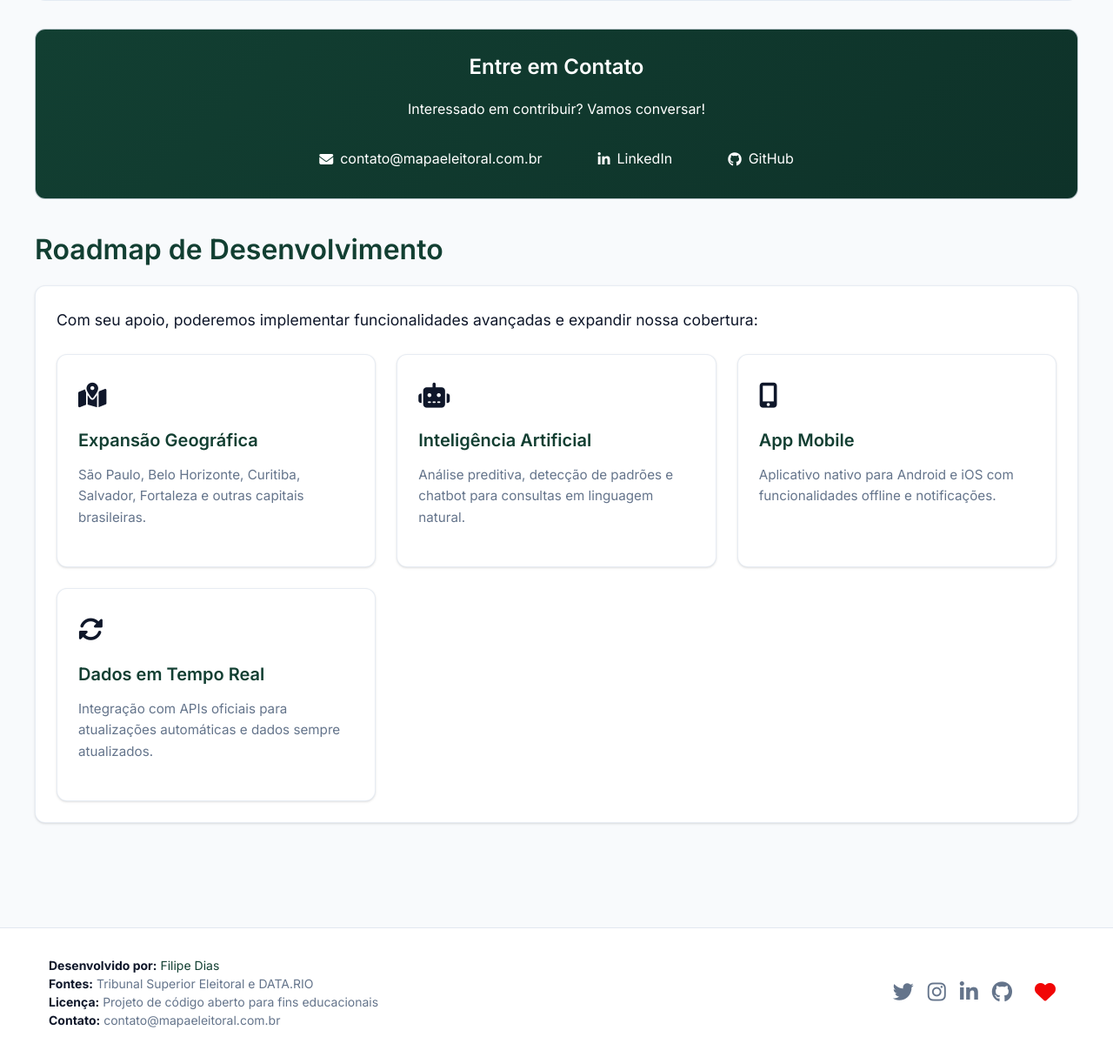
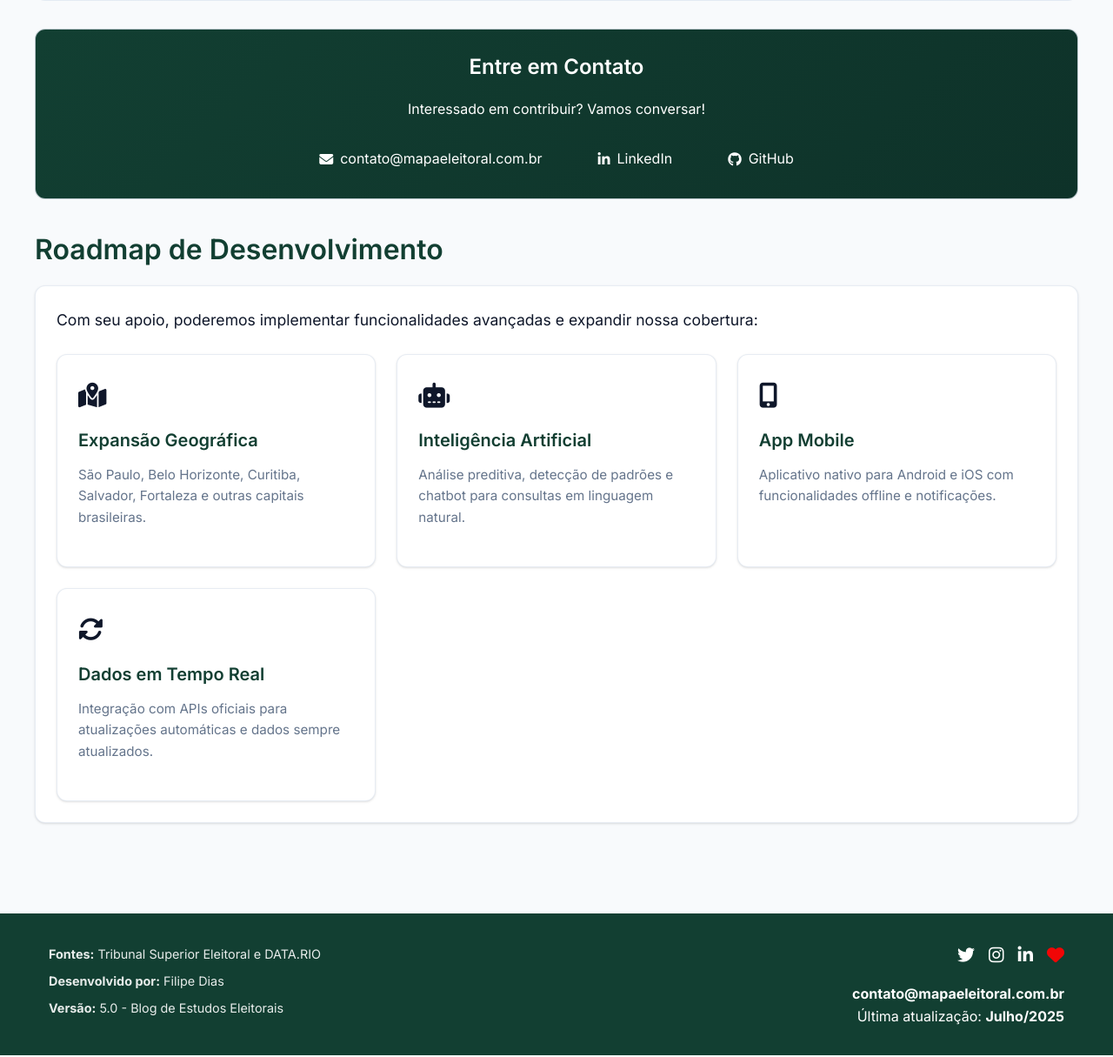
Before and after one commit to Mapa-Eleitoral/siteDjangoEnv5, a Django app: page /apoio/ in a window 1280 px wide. Shown: the part 2187-3402 px from the top of the page at 87% size. Run offline with Django 5.2, Linux system fonts and the light colour scheme.

Commit message:
Header e Footer

```diff
--- a/siteDjangoProject/mapa_eleitoral/templates/apoio.html
+++ b/siteDjangoProject/mapa_eleitoral/templates/apoio.html
@@ -121,26 +121,27 @@
         /* Navigation */
         .nav {
             display: flex;
-            gap: 2rem;
+            gap: 1rem;
         }
 
         .nav-link {
-            color: var(--text-secondary);
+            color: var(--text-primary);
             text-decoration: none;
-            font-weight: 500;
             padding: 0.5rem 1rem;
             border-radius: var(--radius);
-            transition: all 0.2s ease;
+            transition: all 0.3s ease;
+            font-weight: 500;
         }
 
         .nav-link:hover {
-            color: var(--primary);
-            background: rgba(18, 63, 50, 0.1);
+            background: var(--primary);
+            color: white;
+            transform: translateY(-2px);
         }
 
-        .nav-link.active {
-            color: var(--primary);
-            background: rgba(18, 63, 50, 0.1);
+        .nav-link[style*="background"] {
+            background: var(--primary) !important;
+            color: white !important;
         }
 
         /* Main Content */
@@ -426,31 +427,27 @@
 
         /* Footer */
         .footer {
-            background: var(--surface);
-            border-top: 1px solid var(--border);
+            background: var(--primary);
+            color: white;
             padding: 2rem 0;
-            margin-top: 3rem;
+            margin-top: 2rem;
         }
 
         .footer-content {
             display: grid;
-            grid-template-columns: 1fr auto;
+            grid-template-columns: 1fr 1fr;
             gap: 2rem;
             align-items: center;
         }
 
-        .footer-info {
-            font-size: 0.875rem;
-            color: var(--text-secondary);
-            line-height: 1.5;
-        }
-
-        .footer-info strong {
-            color: var(--text-primary);
+        .footer-info p {
+            margin-bottom: 0.5rem;
+            opacity: 0.9;
+            font-size: 0.9rem;
         }
 
         .footer-info a {
-            color: var(--primary);
+            color: white;
             text-decoration: none;
         }
 
@@ -458,19 +455,26 @@
             text-decoration: underline;
         }
 
-        .footer-social {
+        .footer-meta {
+            text-align: right;
+        }
+
+        .social-links {
             display: flex;
             gap: 1rem;
+            justify-content: flex-end;
+            margin-bottom: 1rem;
         }
 
-        .social-link {
-            color: var(--text-secondary);
-            font-size: 1.5rem;
-            transition: color 0.2s ease;
+        .social-links a {
+            color: white;
+            font-size: 1.25rem;
+            transition: all 0.3s ease;
         }
 
-        .social-link:hover {
-            color: var(--primary);
+        .social-links a:hover {
+            transform: translateY(-2px);
+            opacity: 0.8;
         }
 
         /* Visual enhancements */
@@ -552,9 +556,9 @@
                 </div>
                 <nav class="nav">
                     <a href="/" class="nav-link">Home</a>
-                    <a href="/projeto" class="nav-link">Projeto</a>
+                    <a href="/projeto/" class="nav-link">Projeto</a>
                     <a href="/blog/" class="nav-link">Blog</a>
-                    <a href="/apoio" class="nav-link active">Apoio</a>
+                    <a href="/apoio/" class="nav-link" style="background: var(--primary); color: white;">Apoio</a>
                 </nav>
             </div>
         </div>
@@ -789,27 +793,27 @@
         <div class="container">
             <div class="footer-content">
                 <div class="footer-info">
+                    <p><strong>Fontes:</strong> Tribunal Superior Eleitoral e DATA.RIO</p>
                     <p><strong>Desenvolvido por:</strong> <a href="https://github.com/diasfilipe" target="_blank" rel="noopener">Filipe Dias</a></p>
-                    <p><strong>Fontes:</strong> Tribunal Superior Eleitoral e DATA.RIO</p>
-                    <p><strong>Licença:</strong> Projeto de código aberto para fins educacionais</p>
-                    <p><strong>Contato:</strong> contato@mapaeleitoral.com.br</p>
+                    <p><strong>Versão:</strong> 5.0 - Blog de Estudos Eleitorais</p>
                 </div>
-                <div class="footer-social">
-                    <a href="https://twitter.com/eleitoralmapa" target="_blank" rel="noopener" class="social-link" title="Twitter">
+                <div class="footer-meta">
+                    <div class="social-links">
+                        <a href="https://twitter.com/eleitoralmapa" target="_blank" rel="noopener" title="Twitter">
                             <i class="fab fa-twitter"></i>
                         </a>
-                    <a href="https://www.instagram.com/mapaeleitoral.com.br" target="_blank" rel="noopener" class="social-link" title="Instagram">
+                        <a href="https://www.instagram.com/mapaeleitoral.com.br" target="_blank" rel="noopener" title="Instagram">
                             <i class="fab fa-instagram"></i>
                         </a>
-                    <a href="https://www.linkedin.com/in/diasfilipe/" target="_blank" rel="noopener" class="social-link" title="LinkedIn">
+                        <a href="https://www.linkedin.com/in/diasfilipe/" target="_blank" rel="noopener" title="LinkedIn">
                             <i class="fab fa-linkedin-in"></i>
                         </a>
-                    <a href="https://github.com/diasfilipe" target="_blank" rel="noopener" class="social-link" title="GitHub">
-                        <i class="fab fa-github"></i>
-                    </a>
-                    <a href="https://www.doesanguedoevida.com.br/banco-de-sangue-serum" target="_blank" rel="noopener" class="social-link" style="color: #f10606; margin: 0 10px; text-decoration: none" title="Banco de Sangue">
+                        <a href="https://www.doesanguedoevida.com.br/banco-de-sangue-serum" target="_blank" rel="noopener" title="Banco de Sangue" style="color: #f10606;">
                             <i class="fas fa-heart"></i>
                         </a>
+                    </div>
+                    <p><strong>contato@mapaeleitoral.com.br</strong></p>
+                    <p>Última atualização: <strong>Julho/2025</strong></p>
                 </div>
             </div>
         </div>
--- a/siteDjangoProject/mapa_eleitoral/templates/blog.html
+++ b/siteDjangoProject/mapa_eleitoral/templates/blog.html
@@ -943,8 +943,8 @@
                         <a href="https://www.linkedin.com/in/diasfilipe/" target="_blank" rel="noopener" title="LinkedIn">
                             <i class="fab fa-linkedin-in"></i>
                         </a>
-                        <a href="https://github.com/diasfilipe" target="_blank" rel="noopener" title="GitHub">
-                            <i class="fab fa-github"></i>
+                        <a href="https://www.doesanguedoevida.com.br/banco-de-sangue-serum" target="_blank" rel="noopener" title="Banco de Sangue" style="color: #f10606;">
+                            <i class="fas fa-heart"></i>
                         </a>
                     </div>
                     <p><strong>contato@mapaeleitoral.com.br</strong></p>
```
Also changed, not shown: siteDjangoProject/mapa_eleitoral/templates/home.html (+51 -44 lines), siteDjangoProject/mapa_eleitoral/templates/projeto.html (+46 -42 lines). Lines whose indentation alone changed are shown as unchanged.
